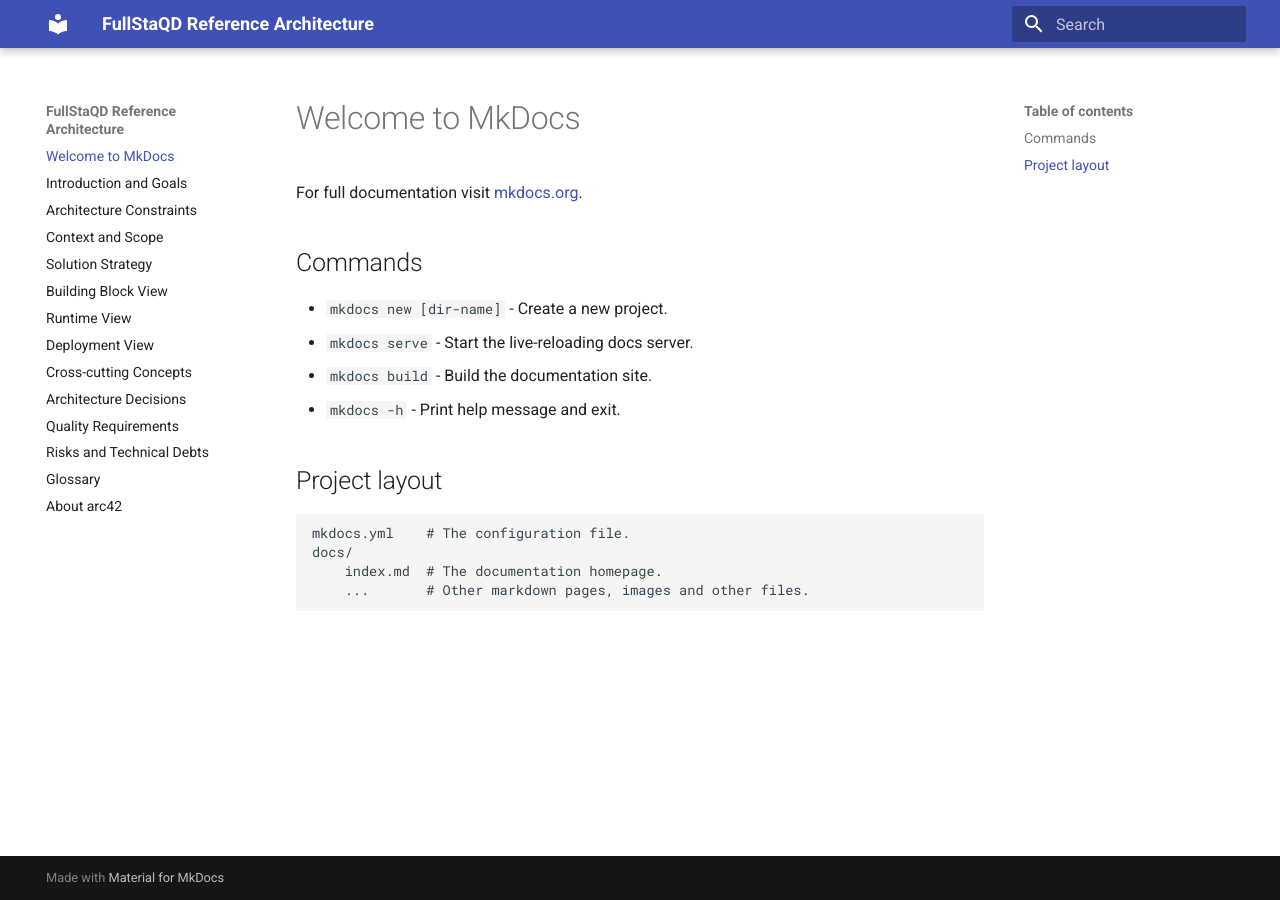
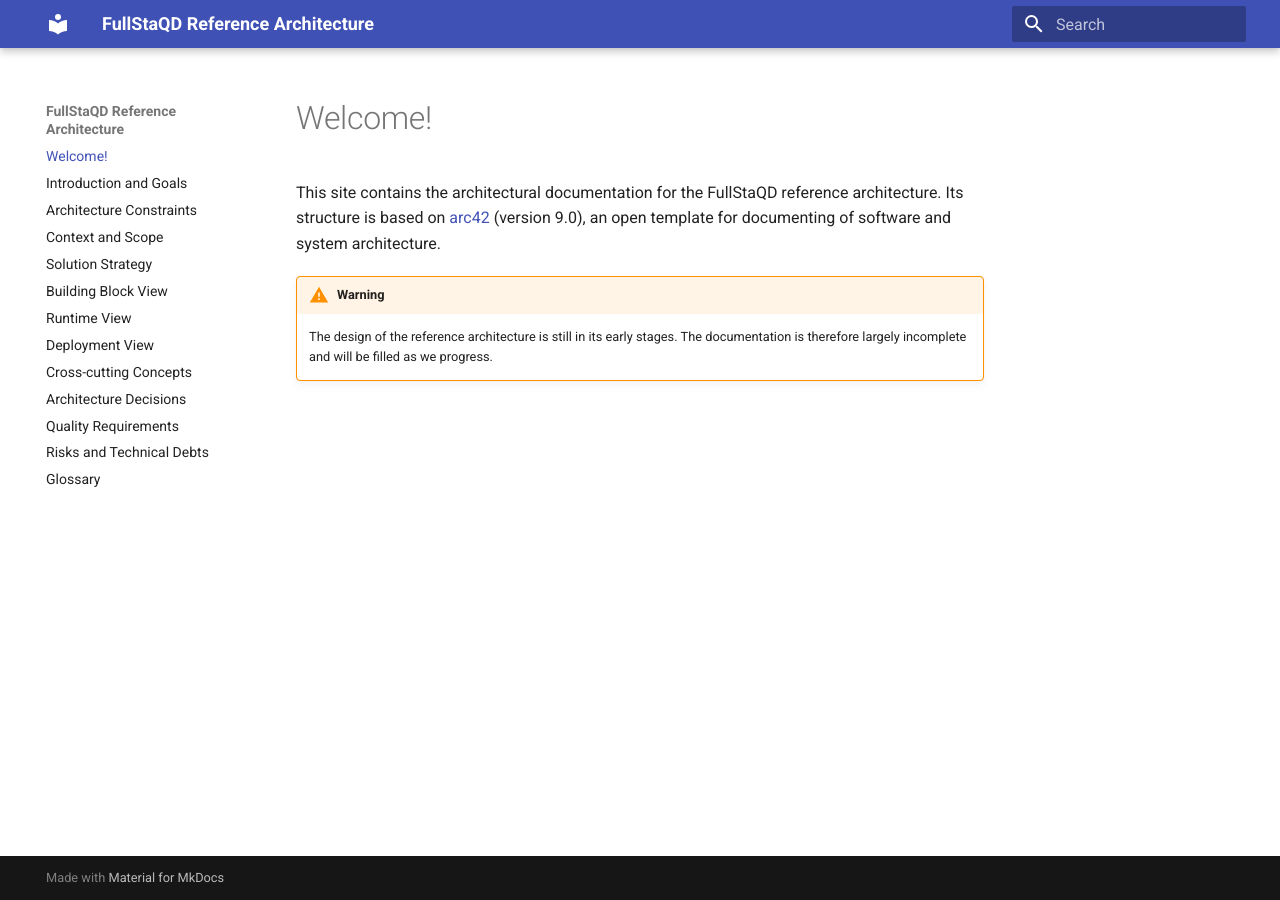
Before and after one commit to FullStaQD/architecture, an MkDocs documentation site: the page built from docs/index.md, in a window 1280 px wide. Built offline with MkDocs 1.6.1 and Material for MkDocs 9.7.7, drawn with Linux system fonts in a browser that asks for light colours.

Commit message:
docs: add initial draft for index page

```diff
--- a/docs/index.md
+++ b/docs/index.md
@@ -1,17 +1,12 @@
-# Welcome to MkDocs
+# Welcome!
 
-For full documentation visit [mkdocs.org](https://www.mkdocs.org).
+This site contains the architectural documentation for the FullStaQD reference
+architecture.
+Its structure is based on [arc42](https://arc42.org) (version 9.0), an open
+template for documenting of software and system architecture.
 
-## Commands
+!!! warning
 
-* `mkdocs new [dir-name]` - Create a new project.
-* `mkdocs serve` - Start the live-reloading docs server.
-* `mkdocs build` - Build the documentation site.
-* `mkdocs -h` - Print help message and exit.
-
-## Project layout
-
-    mkdocs.yml    # The configuration file.
-    docs/
-        index.md  # The documentation homepage.
-        ...       # Other markdown pages, images and other files.
+    The design of the reference architecture is still in its early stages.
+    The documentation is therefore largely incomplete and will be filled as we
+    progress.
```
Also changed, not shown: docs/about-arc42.md (deleted, +0 -13 lines), docs/images/arc42-logo.png (deleted).
